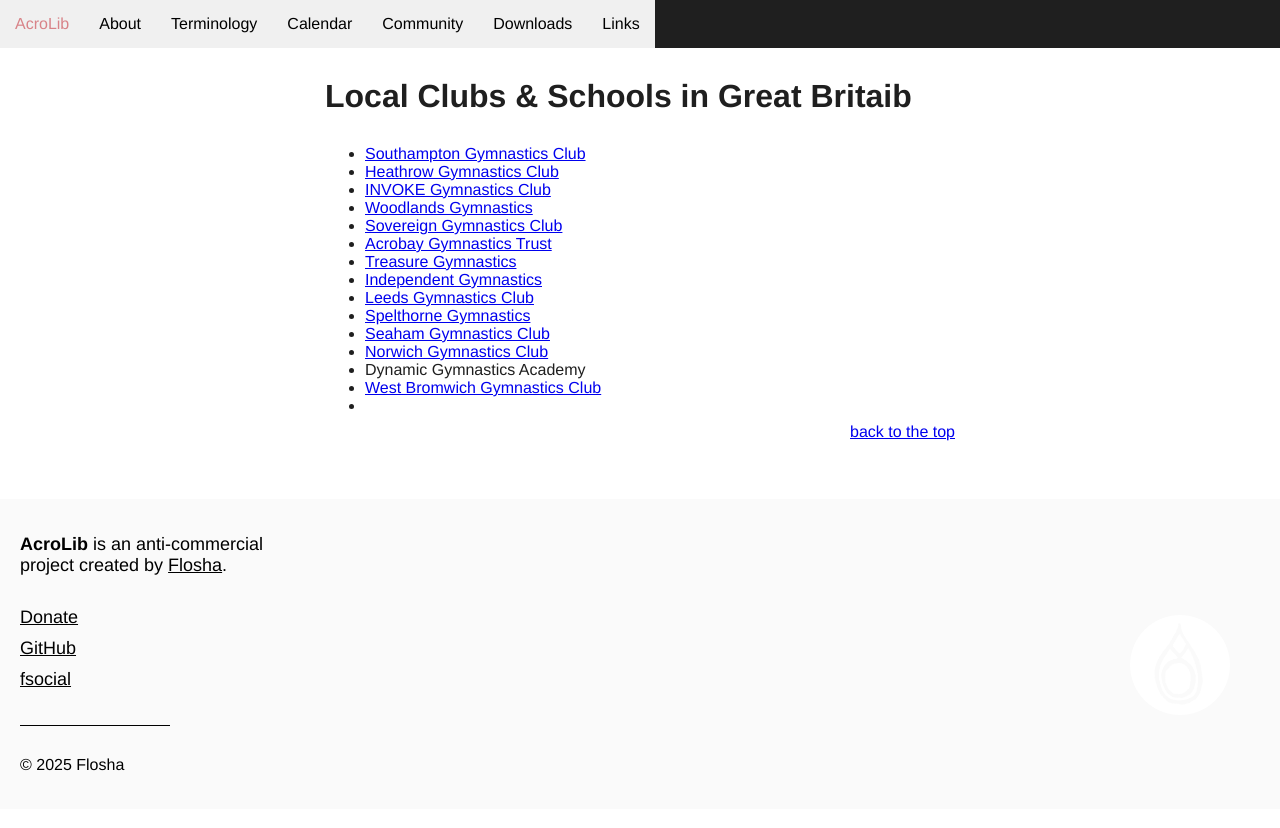
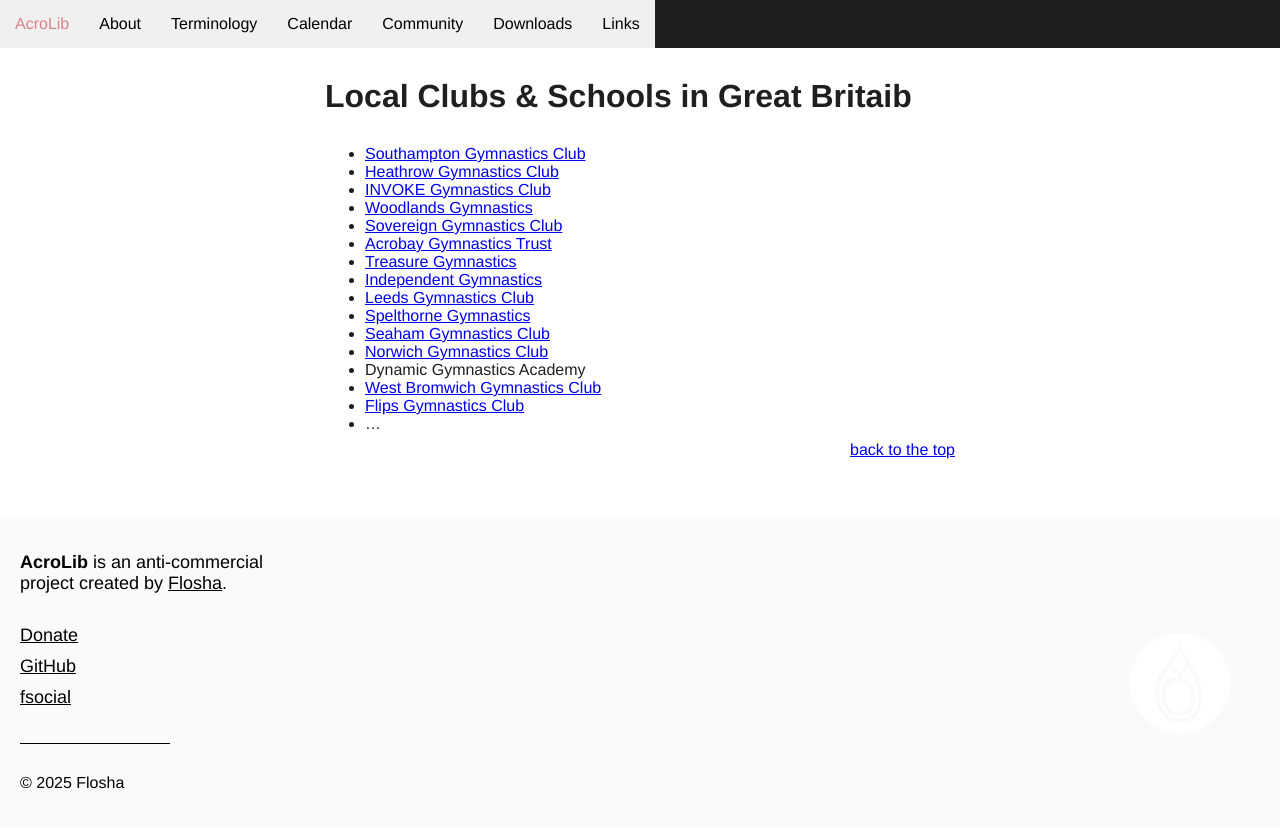
Before and after one commit to floshin/acrolib, a Jekyll site: the page built from local/greatbritain.md, in a window 1280 px wide. Shown: the top 828 px of the page. Built offline with Jekyll 4.4.1, drawn with Linux system fonts in a browser that asks for light colours; our own code applies the rules of GitHub Pages for plain Markdown files.

Commit message:
Update greatbritain.md

```diff
--- a/local/greatbritain.md
+++ b/local/greatbritain.md
@@ -14,4 +14,5 @@
 * [Norwich Gymnastics Club](https://www.norwichgymnasticsclub.co.uk/index.php)
 * Dynamic Gymnastics Academy
 * [West Bromwich Gymnastics Club](http://www.wbgtc.co.uk/)
-*
+* [Flips Gymnastics Club](https://flipsgymnasticsclub.co.uk/)
+* ...
```
